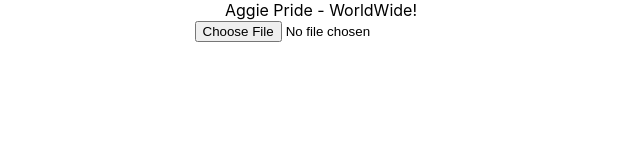
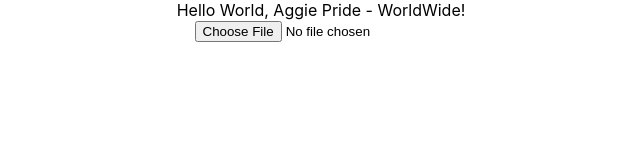
Before and after one commit to NCATComp410/AnT_Comp410_Spring20, a React (Create React App) app: page / in a window 1280 px wide. Shown: the top 160 px of the page, without its empty margins (319-959 px from the left). Built offline with nearby package versions, Linux system fonts and the light colour scheme.

Commit message:
Adding Message

```diff
--- a/src/App.js
+++ b/src/App.js
@@ -5,7 +5,7 @@ import SimpleFileUploader from "./components/FileUploader/FileUploader";
 function App() {
   return (
     <div className="App">
-	Aggie Pride - WorldWide!
+	Hello World, Aggie Pride - WorldWide!
       <SimpleFileUploader />
     </div>
   );
```
